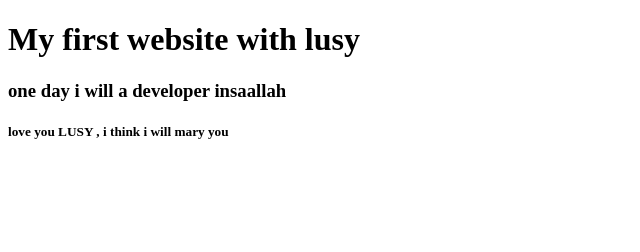
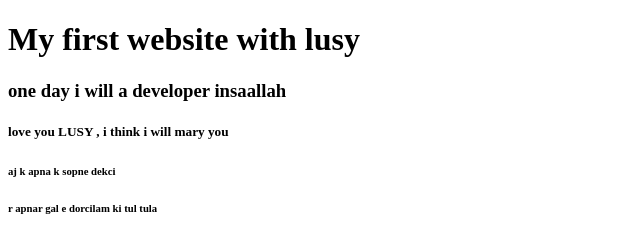
Before and after one commit to Niyamotlsy/my-first-website, a plain HTML site: page index.html in a window 1280 px wide. Shown: the whole page, without its empty margins (0-640 px from the left). Drawn offline with Linux system fonts and the light colour scheme.

Commit message:
new change

```diff
--- a/index.html
+++ b/index.html
@@ -9,5 +9,7 @@
     <h1> My first website with lusy</h1>
     <h3>one day i will a developer insaallah</h3>
     <h5>love you LUSY , i think i will mary you</h5>
+    <h6>aj k apna k sopne dekci </h6>
+    <h6> r apnar gal e dorcilam ki tul tula </h6>
 </body>
 </html>
```
